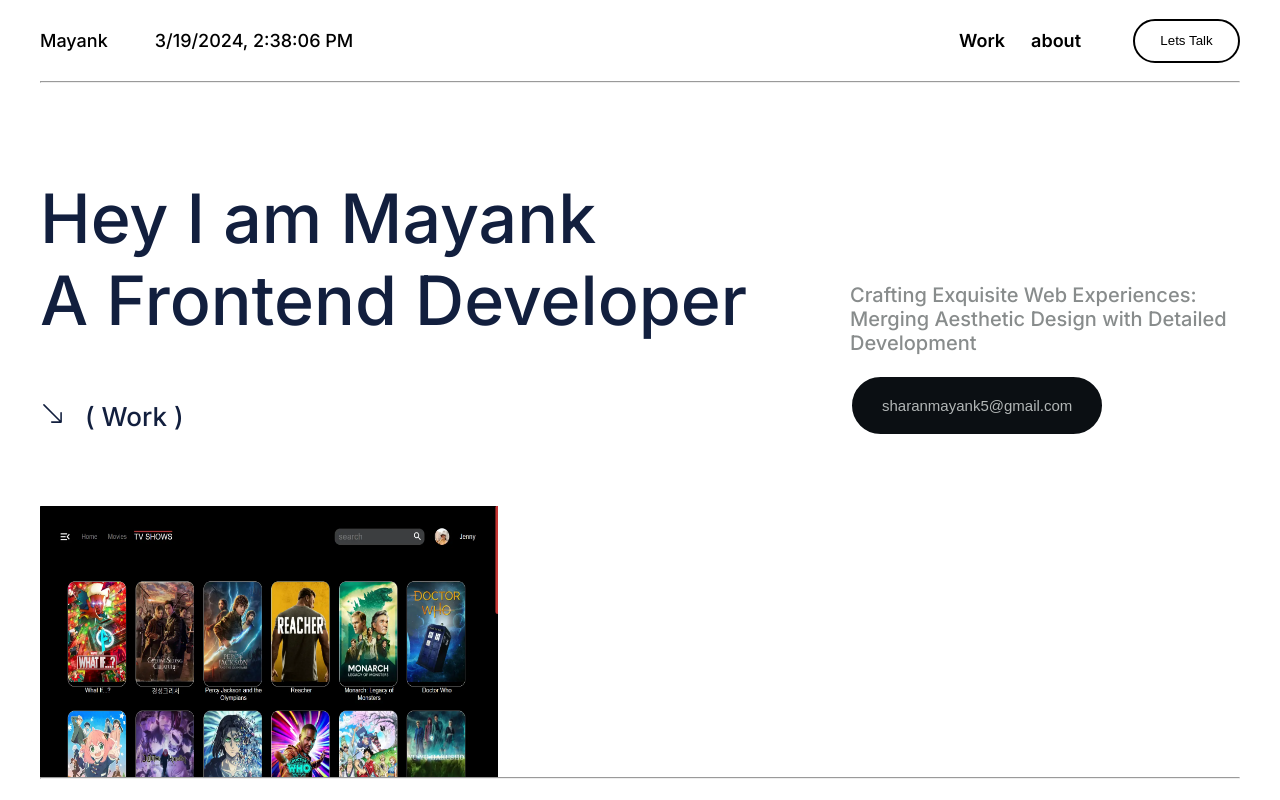
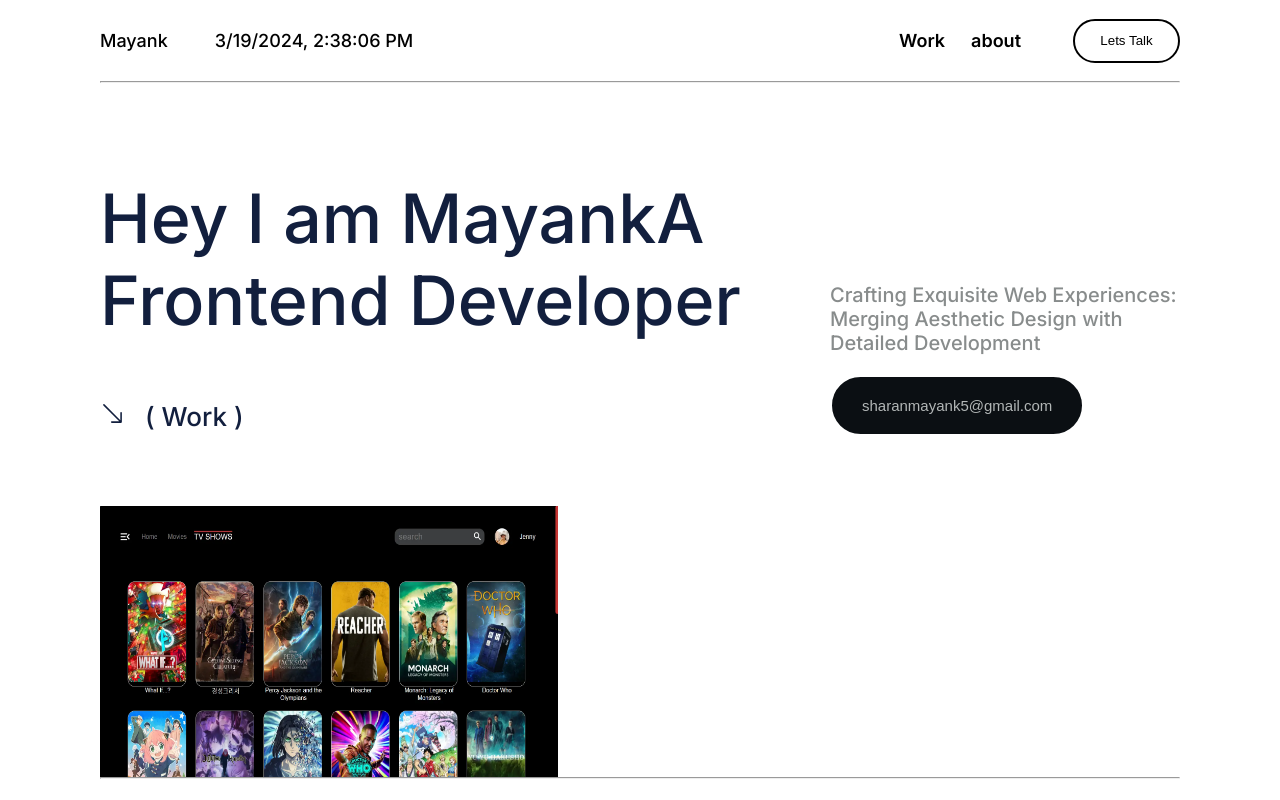
Before and after one commit to Jonny9453/Portfolio, a Next.js app: page / in a window 1280 px wide. Shown: the top 800 px of the page. Built offline with nearby package versions, Linux system fonts and the light colour scheme.

Commit message:
add responsive to the landing page

```diff
--- a/src/app/globals.css
+++ b/src/app/globals.css
@@ -3,6 +3,12 @@
   padding: 0px;
   margin: 0px;
   box-sizing:border-box;
+}
+
+body{
+  padding-left: 10rem;
+  padding-right: 10rem;
+
 }
 
 html{
@@ -76,6 +82,36 @@ a:hover{
   column-gap: 3rem;
 
 }
+
+.dropdown{
+  display: none;
+
+}
+
+#dropdiv{
+
+}
+
+#dropbox{
+
+
+
+  position: fixed;
+  left: 0;
+  top:0rem;
+  width: 100vw;
+  padding: 3rem;
+  height: 100vh;
+  z-index: 1000;
+  background-color: white;
+}
+
+
+
+
+
+
+
 .mainHeading{
   margin-top: 9.4rem;
   display: flex;
@@ -89,6 +125,9 @@ a:hover{
   word-spacing:0rem;
 }
 
+.heading span{
+  display: inline-block;
+}
 
 .position{
   display: block;
@@ -135,14 +174,23 @@ a:hover{
 
 #work{
   margin-top: 7rem;
-  display: flex;
+
+
   gap: 3rem;
 }
+
+
+#work h2{
+  display: none;
+}
+
+
 
 .workProjects{
   width:45.8rem;
   height:27.1rem;
   overflow: hidden;
+
 
 
   object-fit: cover;
@@ -274,6 +322,7 @@ margin-top:9rem
 
 .contactdec{
   display: flex;
+  flex-wrap: wrap;
   justify-content: space-between;
 }
 
@@ -421,3 +470,140 @@ footer{
   color: #121F3E;
   word-spacing:0rem;
 }
+
+@media only screen and (max-width:500px){
+
+  body{
+    padding: 2.5rem;
+  }
+ #Main >main{
+  display: grid;
+  grid-template-columns: 1fr;
+  grid-template-rows:auto ;
+
+  /* height:40rem; */
+ }
+ .mainHeading{
+  margin-top: 3.4rem !important;
+ }
+ .heading{
+  max-width: 27.4rem;
+  display: flex;
+  flex-direction: column;
+  font-size: 4rem !important;
+ }
+ .work{
+  display: none !important;
+ }
+
+ #work h2{
+  display: block !important;
+  font-size: 3rem;
+  font-weight: 400 ;
+  color: #121F3E;
+  padding-bottom: 4rem;
+}
+
+.workProjects{
+  width: 100% !important;
+}
+
+ .headlinePara{
+  margin-top: 3rem !important;
+ }
+
+ .navbar2{
+  display: none;
+ }
+
+ .dropdown{
+    display: inline-block;
+ }
+ #dropbox{
+
+  display: none;
+  display: grid;
+  grid-template-rows:  1fr 1fr 1fr 1fr;
+  grid-auto-columns: 1fr;
+  align-items:center;
+  justify-items: center;
+  justify-content: center;
+  row-gap: 4px ;
+
+ }
+
+
+
+ #dropbox a{
+
+
+  font-size: 3rem;
+
+
+ }
+
+
+ .contactdec{
+  justify-content: flex-start;
+ }
+
+ .contactDescription{
+  font-size: 3rem;
+ }
+ .contactBox{
+
+  text-align: left !important;
+  padding-left: 0 !important;
+  padding-right: 0 !important;
+ }
+ .contactBox >a{
+  font-size: 2rem !important;
+ }
+
+ .skills{
+  font-size: 3rem;
+ }
+ .skilldescription>div> p {
+  font-size: 1.5rem !important;
+ }
+
+  .descriptions{
+    flex-direction: column;
+  }
+
+
+
+  .logos{
+    padding: 4rem 8rem 4rem 8rem;
+    width: 100%;
+    gap: 2rem
+  }
+ .logos >img{
+  width: 50px !important;
+  height: 50px !important;
+ }
+
+
+ .skilldescription {
+  width: 95%;
+ }
+
+ .about{
+  font-size: 3rem;
+ }
+
+ .aboutdec{
+  flex-direction:column-reverse;
+  gap:3rem;
+  padding: 4rem 0 3rem 0;
+ }
+
+ .aboutDescription{
+  font-size: 1.5rem;
+  width: 95%;
+ }
+ .mydp{
+  width: 20rem;
+  height: 25rem;
+ }
+}
--- a/src/app/layout.js
+++ b/src/app/layout.js
@@ -83,6 +83,19 @@ export default function RootLayout(props) {
             <DateTime/>{/* Jhansi, India- 12:24:22 PM */}
           </nav>
 
+          <nav className='dropdown'>
+                <h1 onClick={()=>document.getElementById('dropdiv').style.display="inline-block"}>A</h1>
+                <div id='dropdiv'>
+                  <div id='dropbox'>
+                    <Link href="projects" className={`link ${pathname==='/projects' ? 'active' : null}`} >Work</Link>
+                    <Link href="#about"  className={`link ${pathname==='/about' ? 'active' : null}`}>about</Link>
+                    <Link href="/email/i" className={`link ${pathname==='/email/i' ? 'active' : null}`}>Lets Talk</Link>
+                    <Link href="#"  className={`link ${pathname==='/email/i' ? 'active' : null}`} onClick={()=>document.getElementById('dropdiv').style.display='none'}>cancel</Link>
+                  </div>
+
+                </div>
+
+          </nav>
           <nav className="navbar2">
             <Link href="projects" className={`link ${pathname==='/projects' ? 'active' : null}`} >Work</Link>
             <Link href="#about"  className={`link ${pathname==='/about' ? 'active' : null}`}>about</Link>
--- a/src/app/page.js
+++ b/src/app/page.js
@@ -19,7 +19,8 @@ export default function Home() {
         <div className="mainHeading">
           <h1 className="heading">
             Hey I am Mayank
-            <span className="position">A Frontend Developer</span>
+            <span className='position'>A</span>
+            <span className="position"> Frontend Developer</span>
           </h1>
           <div className="work">
             <i className="bi bi-arrow-down-right"><svg xmlns="http://www.w3.org/2000/svg" width="25" height="25" fill="currentColor" class="bi bi-arrow-down-right" viewBox="0 0 16 16">
@@ -36,6 +37,7 @@ export default function Home() {
       </main>
 
       <section id="work">
+        <h2>Work</h2>
         <div className="workProjects">
             <Link href="projects" ><Image src="/img/moviepage.webp" alt=""  className="projectImage" width={500} height={500}/></Link>
         </div>
```
